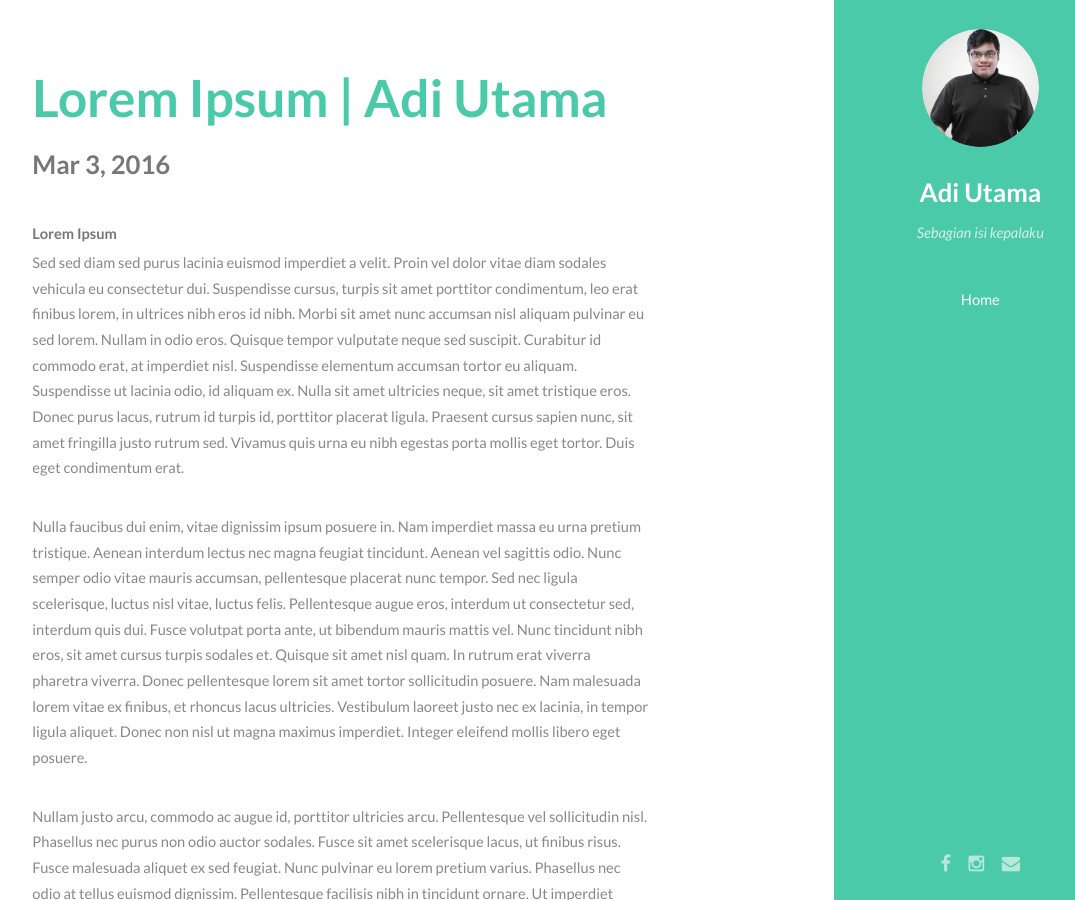
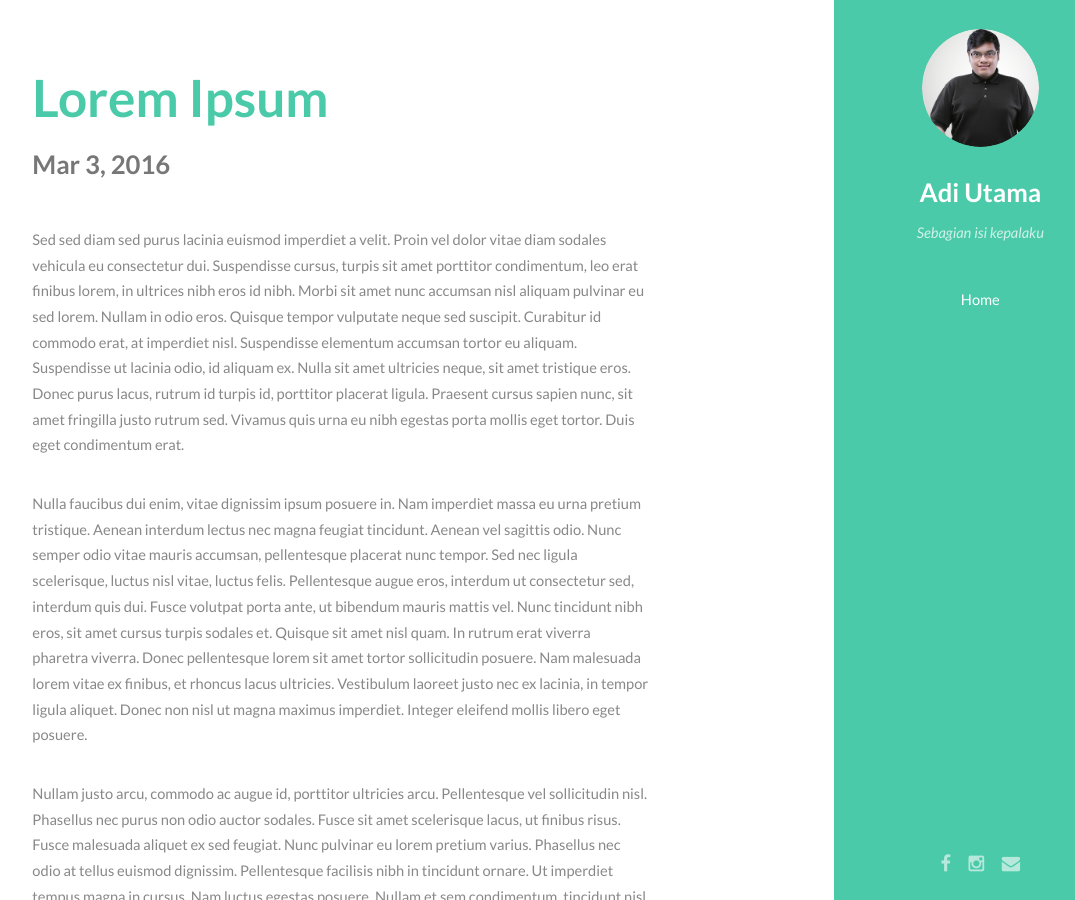
Before and after one commit to adiutama/adiutama.github.io, a Jekyll site: the page built from _posts/2016-03-03-lorem-ipsum.md, in a window 1280 px wide and 900 px high. Shown: the whole window, without its empty margins (153-1228 px from the left). Built offline with Jekyll 4.4.1, drawn with Linux system fonts in a browser that asks for light colours.

Commit message:
Update 2016-03-03-lorem-ipsum.md
Fix dummy post

```diff
--- a/_posts/2016-03-03-lorem-ipsum.md
+++ b/_posts/2016-03-03-lorem-ipsum.md
@@ -1,9 +1,7 @@
 ---
 layout: post
-title: Lorem Ipsum | Adi Utama
+title: Lorem Ipsum
 ---
-
-# Lorem Ipsum
 
 Sed sed diam sed purus lacinia euismod imperdiet a velit. Proin vel dolor vitae diam sodales vehicula eu consectetur dui. Suspendisse cursus, turpis sit amet porttitor condimentum, leo erat finibus lorem, in ultrices nibh eros id nibh. Morbi sit amet nunc accumsan nisl aliquam pulvinar eu sed lorem. Nullam in odio eros. Quisque tempor vulputate neque sed suscipit. Curabitur id commodo erat, at imperdiet nisl. Suspendisse elementum accumsan tortor eu aliquam. Suspendisse ut lacinia odio, id aliquam ex. Nulla sit amet ultricies neque, sit amet tristique eros. Donec purus lacus, rutrum id turpis id, porttitor placerat ligula. Praesent cursus sapien nunc, sit amet fringilla justo rutrum sed. Vivamus quis urna eu nibh egestas porta mollis eget tortor. Duis eget condimentum erat.
 
```
